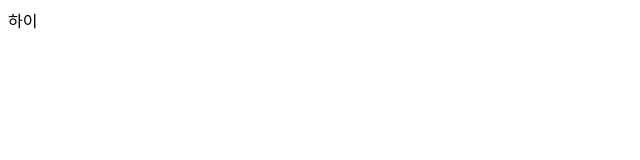
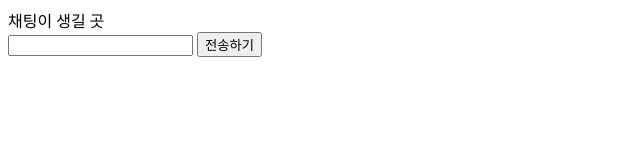
Before and after one commit to JangRuBin2/web_Socket_Practice, a website: page index.html in a window 1280 px wide. Shown: the whole page, without its empty margins (0-640 px from the left). Drawn offline with Linux system fonts and the light colour scheme.

Commit message:
클라이언트측 채팅 작성 화면

```diff
--- a/index.html
+++ b/index.html
@@ -7,6 +7,15 @@
   <title>Document</title>
 </head>
 <body>
-  <div>하이</div>
+  <div id="msgArea">채팅이 생길 곳</div>
+  <div id="inputArea">
+    <form id="chat">
+      <input type="text" id="inputMsg">
+      <input type="button" id="send" value="전송하기">
+    </form>
+  </div>
+  <script>
+
+  </script>
 </body>
 </html>
```
